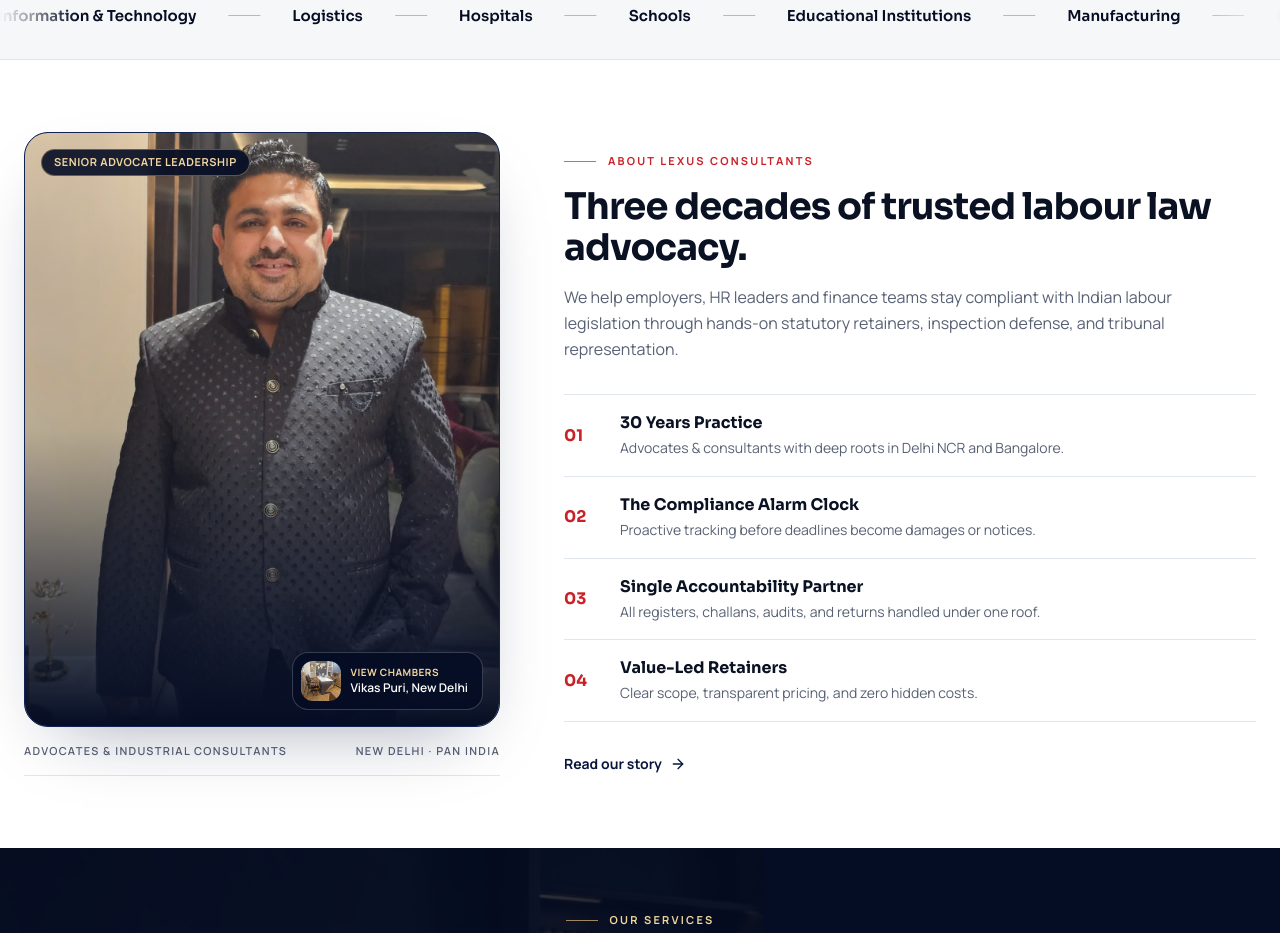
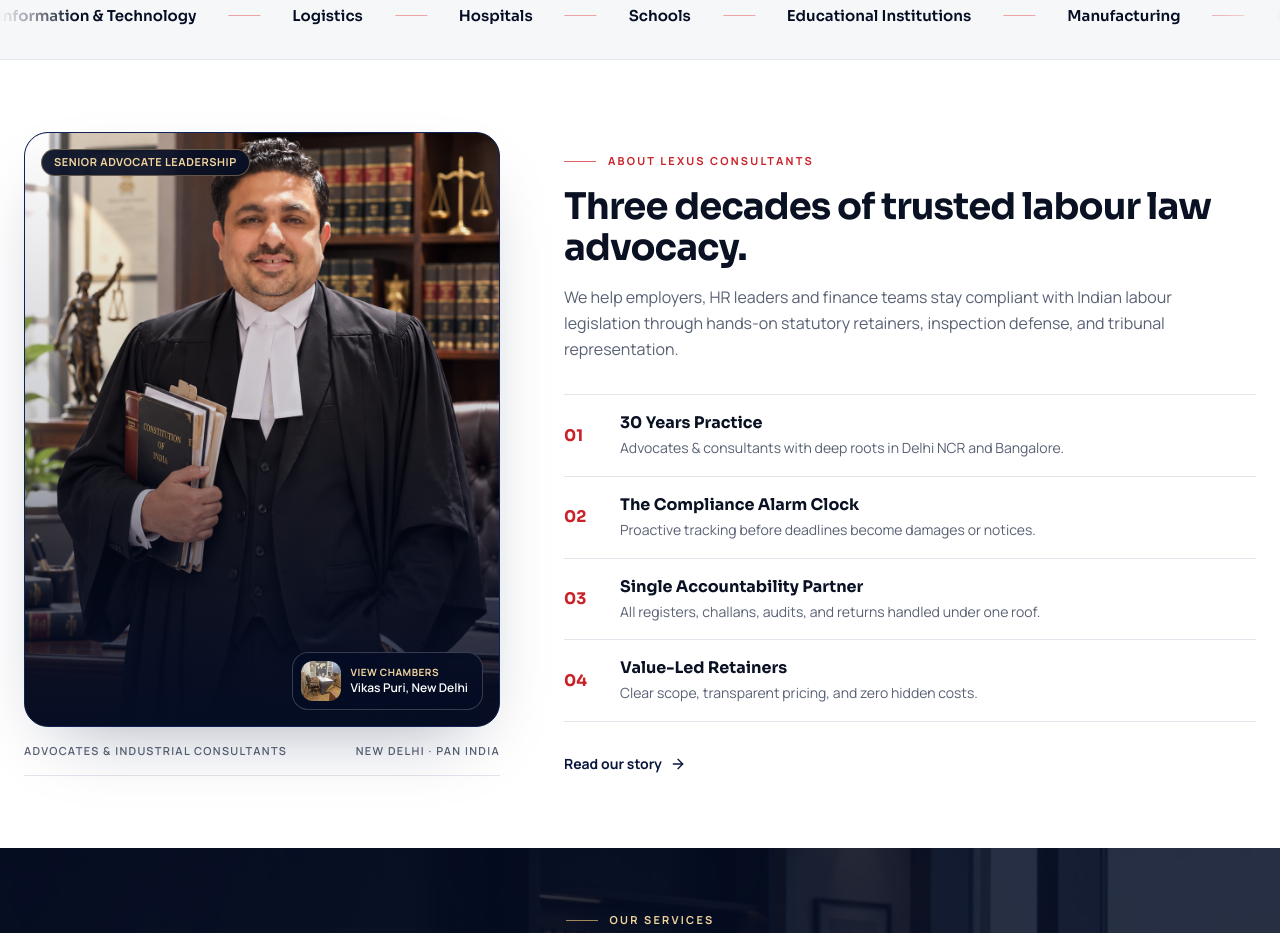
Before and after one commit to Ritiktyagi151/lexus-consultants, a React (Vite) app: page / in a window 1280 px wide. Shown: the part 980-1913 px from the top of the page. Built offline with nearby package versions, Linux system fonts and the light colour scheme.

Commit message:
change image of owner

```diff
--- a/src/components/home/About.tsx
+++ b/src/components/home/About.tsx
@@ -19,7 +19,7 @@
           <figure className="relative lg:sticky lg:top-28 lg:col-span-5">
             <div className="group relative overflow-hidden rounded-3xl bg-navy-900 shadow-[0_30px_70px_-34px_rgba(9,23,61,0.4)] border border-navy-800">
               <img
-                src="/images/office/managing-partner.jpg"
+                src="/new-img-vid/Confident Advocate in a Law Office.png"
                 alt="Senior Advocate & Principal Consultant at Lexus Consultants"
                 className="aspect-[4/5] w-full object-cover transition-transform duration-700 group-hover:scale-105"
               />
```
Also changed, not shown: public/new-img-vid/Confident Advocate in a Law Office.png (added).
